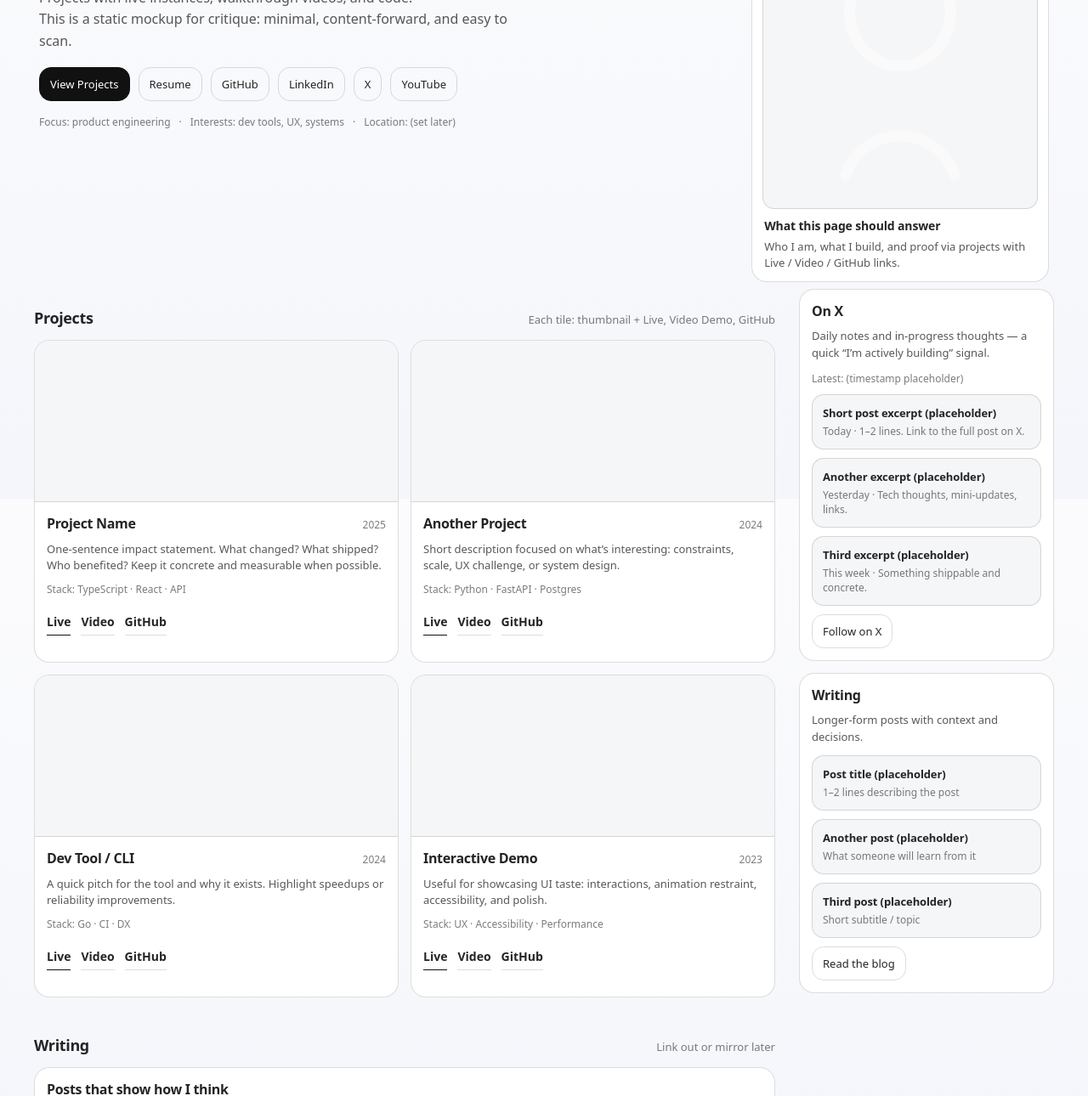
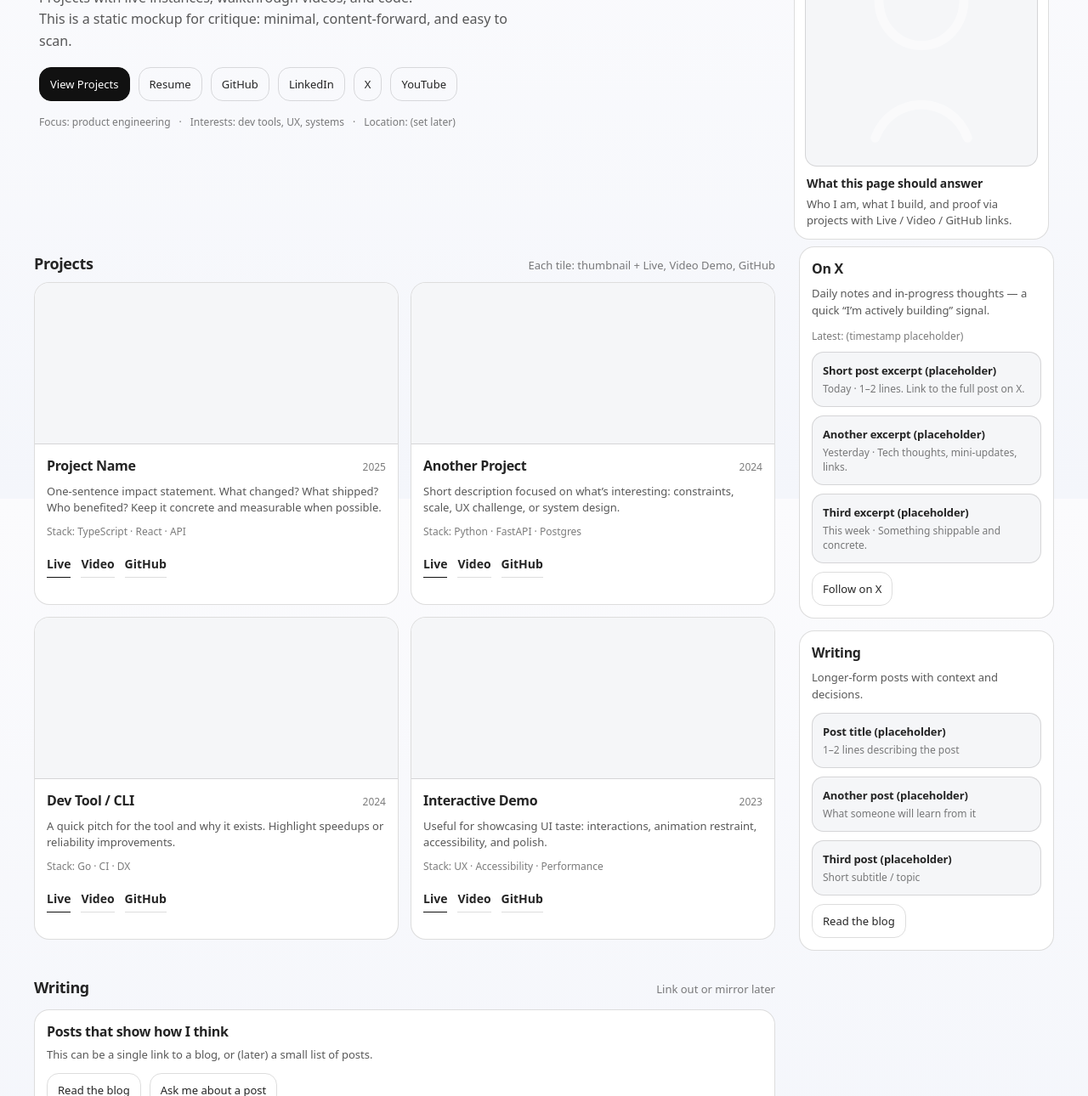
Before and after one commit to chaceraiter/portfolio-site, a plain HTML site: page mockups/homepage.html in a window 1280 px wide. Shown: the part 213-1503 px from the top of the page at 85% size. Drawn offline with Linux system fonts and the light colour scheme.

Commit message:
Align hero card with sidebar width

```diff
--- a/mockups/homepage.html
+++ b/mockups/homepage.html
@@ -19,6 +19,7 @@
         --radius: 18px;
         --radius2: 14px;
         --max: 1240px;
+        --rail: 300px;
         --primary-bg: #111111;
         --primary-text: #ffffff;
       }
@@ -204,7 +205,7 @@
       .hero {
         padding: 44px 6px 8px;
         display: grid;
-        grid-template-columns: 1.4fr 0.6fr;
+        grid-template-columns: 1fr;
         gap: 22px;
         align-items: start;
       }
@@ -291,7 +292,11 @@
       }
 
       .section.projects {
-        margin-top: 22px;
+        margin-top: 8px;
+      }
+
+      .section.projects .section-head {
+        margin-bottom: 10px;
       }
 
       .content-grid {
@@ -614,8 +619,12 @@
       }
 
       @media (min-width: 980px) {
+        .hero {
+          grid-template-columns: 1fr var(--rail);
+          gap: 28px;
+        }
         .content-grid {
-          grid-template-columns: 1fr 300px;
+          grid-template-columns: 1fr var(--rail);
         }
         .rail-col {
           display: block;
```
